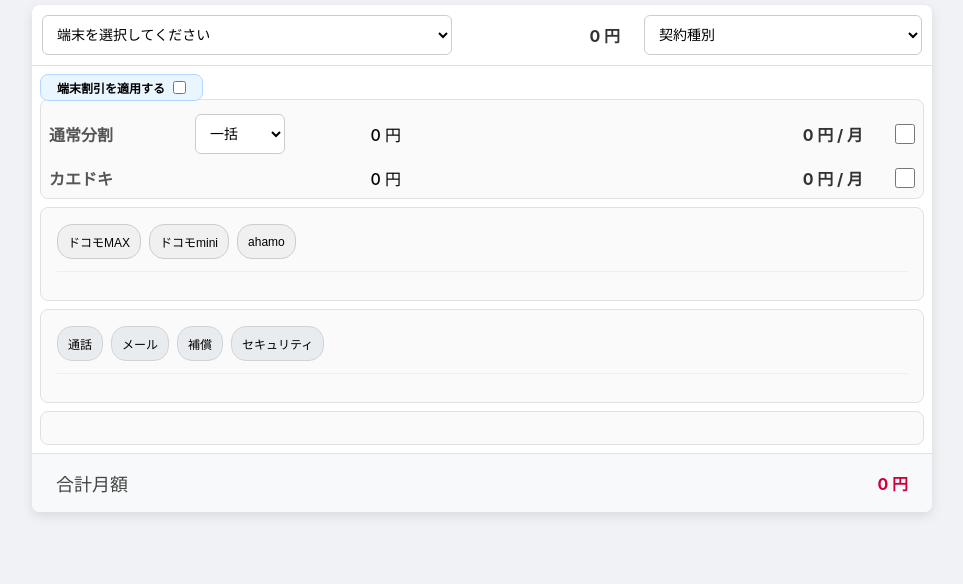
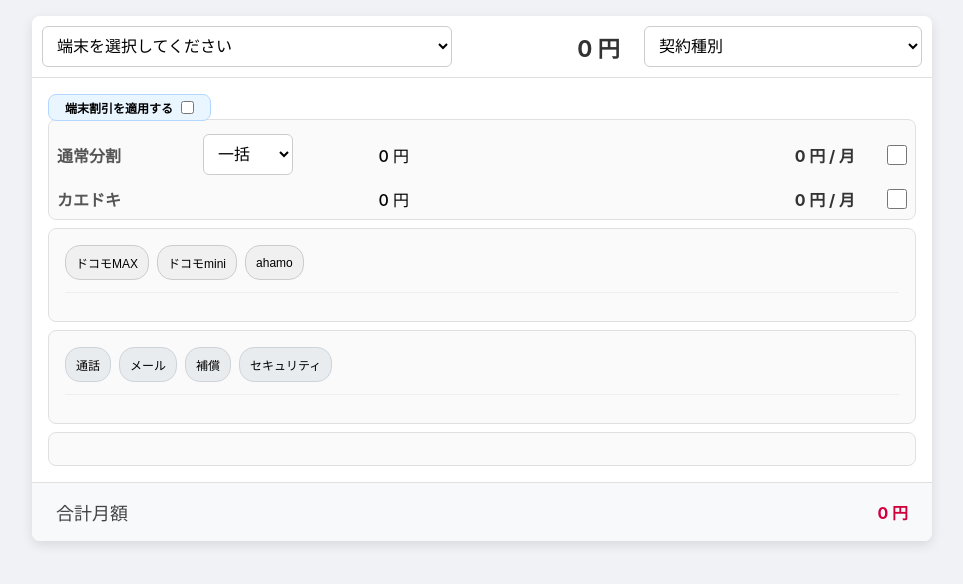
Before and after one commit to higashiyuto/Docomo-Life-OS, a plain HTML site: page apps/estimate/index.html in a window 1280 px wide. Shown: the whole page, without its empty margins (158-1121 px from the left). Drawn offline with Linux system fonts and the light colour scheme; no server answers.

Commit message:
css修正

```diff
--- a/apps/estimate/index.html
+++ b/apps/estimate/index.html
@@ -13,7 +13,8 @@
         body {
             font-family: -apple-system, BlinkMacSystemFont, "Segoe UI", Roboto, "Helvetica Neue", Arial, sans-serif;
             background-color: #f0f2f5;
-            padding: 5px;
+            color: black;
+            padding: 16px;
         }
         .app-wrapper {
             max-width: 900px;
@@ -38,7 +39,7 @@
         .price-display {
             flex-basis: 20%;
             min-width: 120px;
-            font-size: 1.0em;
+            font-size: 1.4em;
             font-weight: bold;
             text-align: right;
             padding-right: 16px;
@@ -47,7 +48,7 @@
         select {
             width: 100%;
             padding: 10px;
-            font-size: 14px;
+            font-size: 16px;
             border: 1px solid #ccc;
             border-radius: 6px;
             background-color: #fff;
@@ -60,7 +61,7 @@
             box-shadow: 0 0 0 2px rgba(0, 123, 255, 0.5);
         }
         /* --- メインコンテンツ --- */
-        .main-content { padding: 8px; display: flex; flex-direction: column; gap: 8px;}
+        .main-content { padding: 16px; display: flex; flex-direction: column; gap: 8px;}
 
         .discount-toggle-container {
             display: flex;
```
